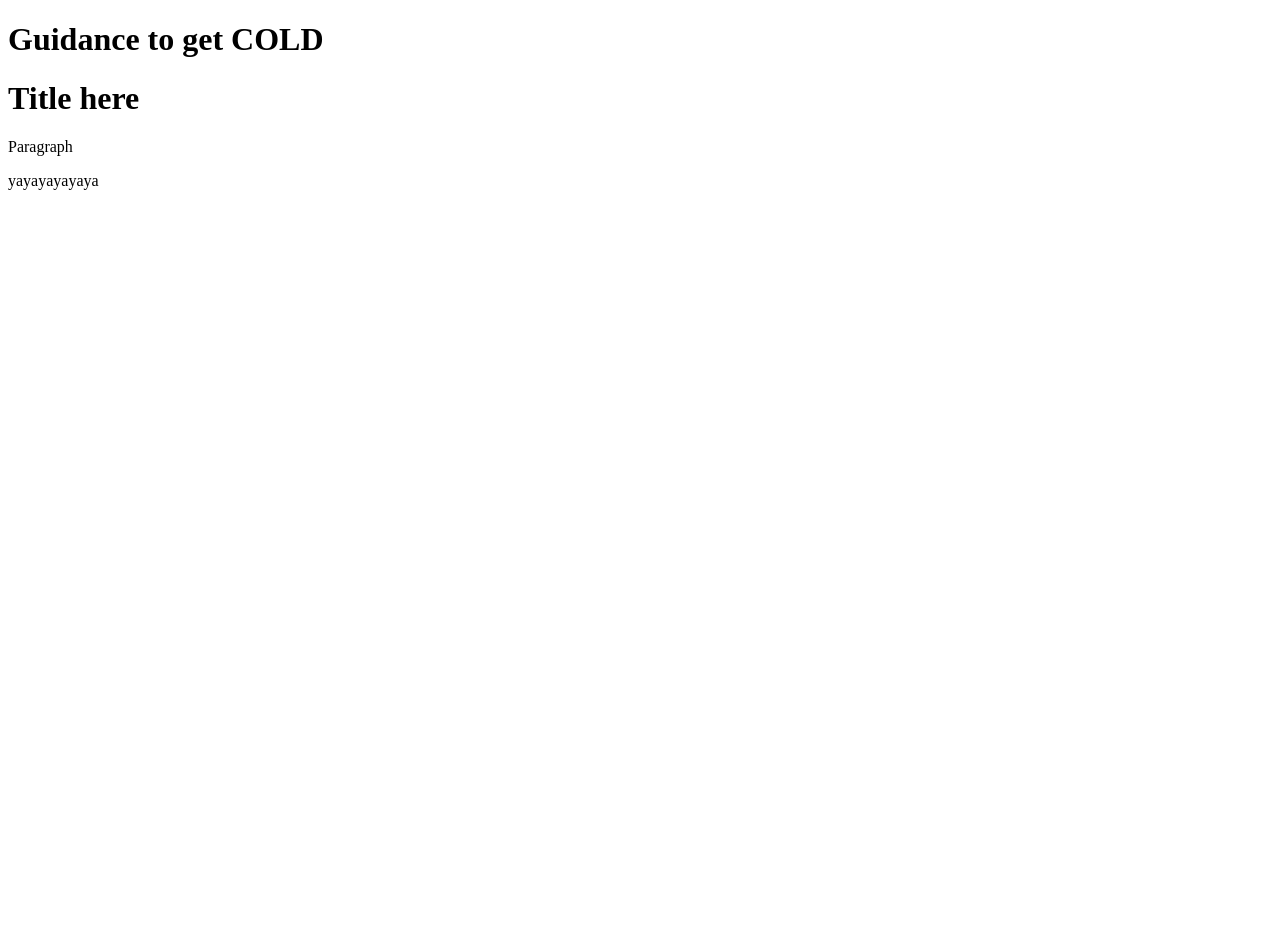
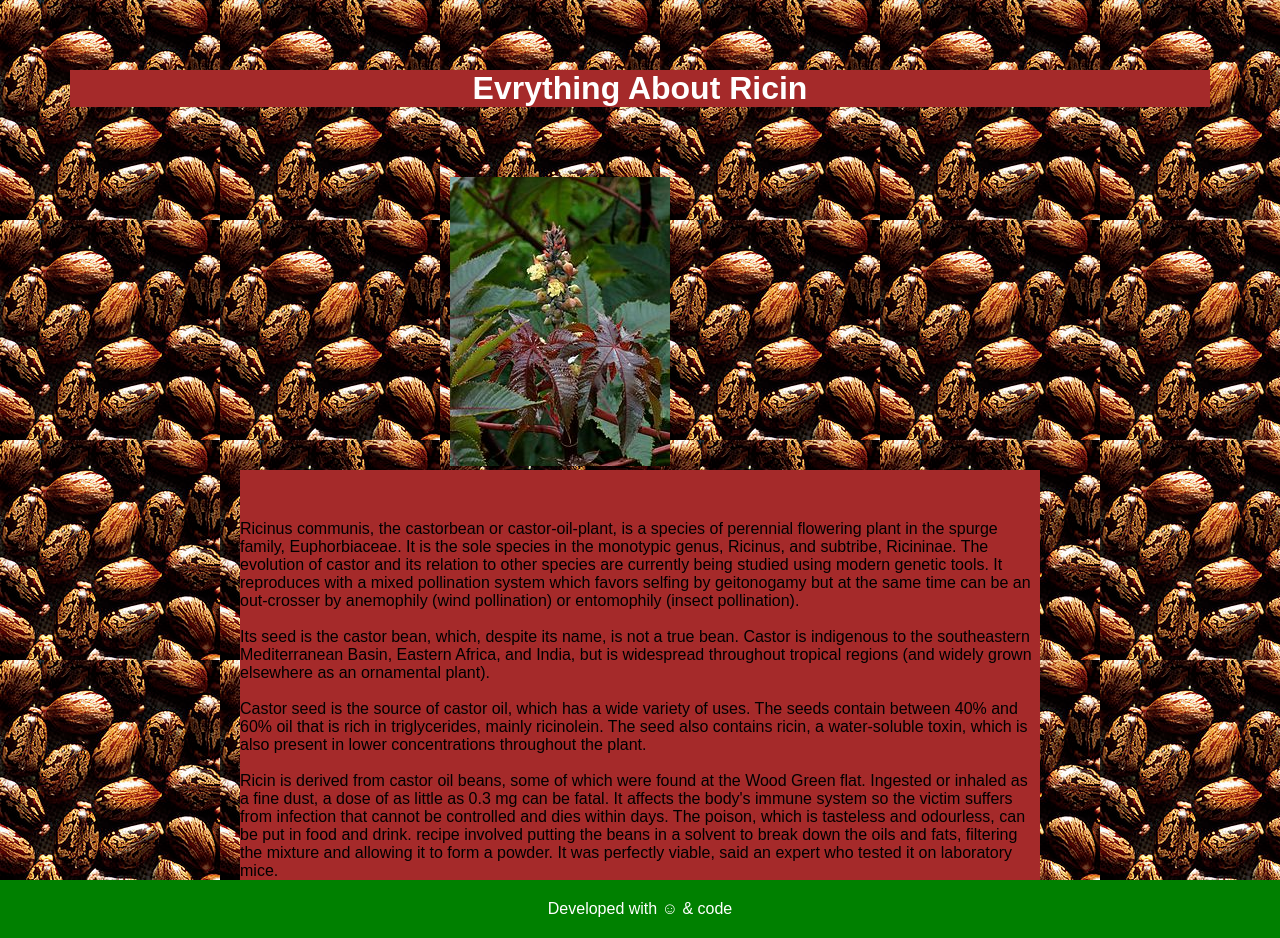
Before and after one commit to creezrlc7/creezrlc7.github.io, a plain HTML site: page new-web/index.html in a window 1280 px wide. Before the commit the page ends 800 px from the top, so only its background shows below. Drawn offline with Linux system fonts and the light colour scheme.

Commit message:
project-css-layouting

```diff
--- a/new-web/index.html
+++ b/new-web/index.html
@@ -1,24 +1,35 @@
 <!DOCTYPE html>
   <html>
-  <title>Journey to the North</title>
+  <link href="style.css" rel="stylesheet" type="text/css"/>
+  <title>Piosonous Things</title>
   <header>
-    <h1>Guidance to get COLD</h1>
+    <h1>Evrything About Ricin</h1>
   </header>
-
+<img src="img/plant.png">
   <body>
     <div>
-      <h1>Title here</h1>
-      <p>
-Paragraph
 
 
+      <p id=article>
+        Ricinus communis, the castorbean or castor-oil-plant, is a species of perennial flowering plant in the spurge family, Euphorbiaceae. It is the sole species in the monotypic genus, Ricinus, and subtribe, Ricininae. The evolution of castor and its relation to other species are currently being studied using modern genetic tools. It reproduces with a mixed pollination system which favors selfing by geitonogamy but at the same time can be an out-crosser by anemophily (wind pollination) or entomophily (insect pollination).
+<br>
+<br>
+        Its seed is the castor bean, which, despite its name, is not a true bean. Castor is indigenous to the southeastern Mediterranean Basin, Eastern Africa, and India, but is widespread throughout tropical regions (and widely grown elsewhere as an ornamental plant).
+<br>
+<br>
+        Castor seed is the source of castor oil, which has a wide variety of uses. The seeds contain between 40% and 60% oil that is rich in triglycerides, mainly ricinolein. The seed also contains ricin, a water-soluble toxin, which is also present in lower concentrations throughout the plant.
+<br>
+<br>
+        Ricin is derived from castor oil beans, some of which were found at the Wood Green flat. Ingested or inhaled as a fine dust, a dose of as little as 0.3 mg can be fatal. It affects the body's immune system so the victim suffers from infection that cannot be controlled and dies within days. The poison, which is tasteless and odourless, can be put in food and drink.
+        recipe involved putting the beans in a solvent to break down the oils and fats, filtering the mixture and allowing it to form a powder. It was perfectly viable, said an expert who tested it on laboratory mice.
       </p>
+
     </div>
 
   </body>
-
+<script src="script.js"></script>
   <footer>
-    yayayayayaya
+    Developed with &#9786; & code
   </footer>
 
 
--- a/new-web/style.css
+++ b/new-web/style.css
@@ -0,0 +1,44 @@
+*{
+  margin: 0;
+  padding: 0;
+  font-family: arial, serif;
+}
+
+html{
+  background: url("img/seeds.png") repeat;
+
+}
+
+img{
+  display: inline-block;
+padding-left: 450px;
+
+}
+
+
+h1{
+  color:white;
+  background-color: brown;
+  text-align: center;
+  margin: 70px;
+  position: relative;
+}
+
+#article{
+  width: 800px;
+  padding-top: 50px;
+  text-align: left;
+  padding: 20;
+  background-color: brown;
+  margin: auto;
+  align-content: center;
+
+}
+
+footer{
+  color: white;
+  background-color:green;
+  text-align: center;
+  padding: 20px;
+  align-items: baseline;
+}
```
Also changed, not shown: new-web/script.js (added, +9 -0 lines), new-web/img/plant.png (added), new-web/img/seeds.png (added).
